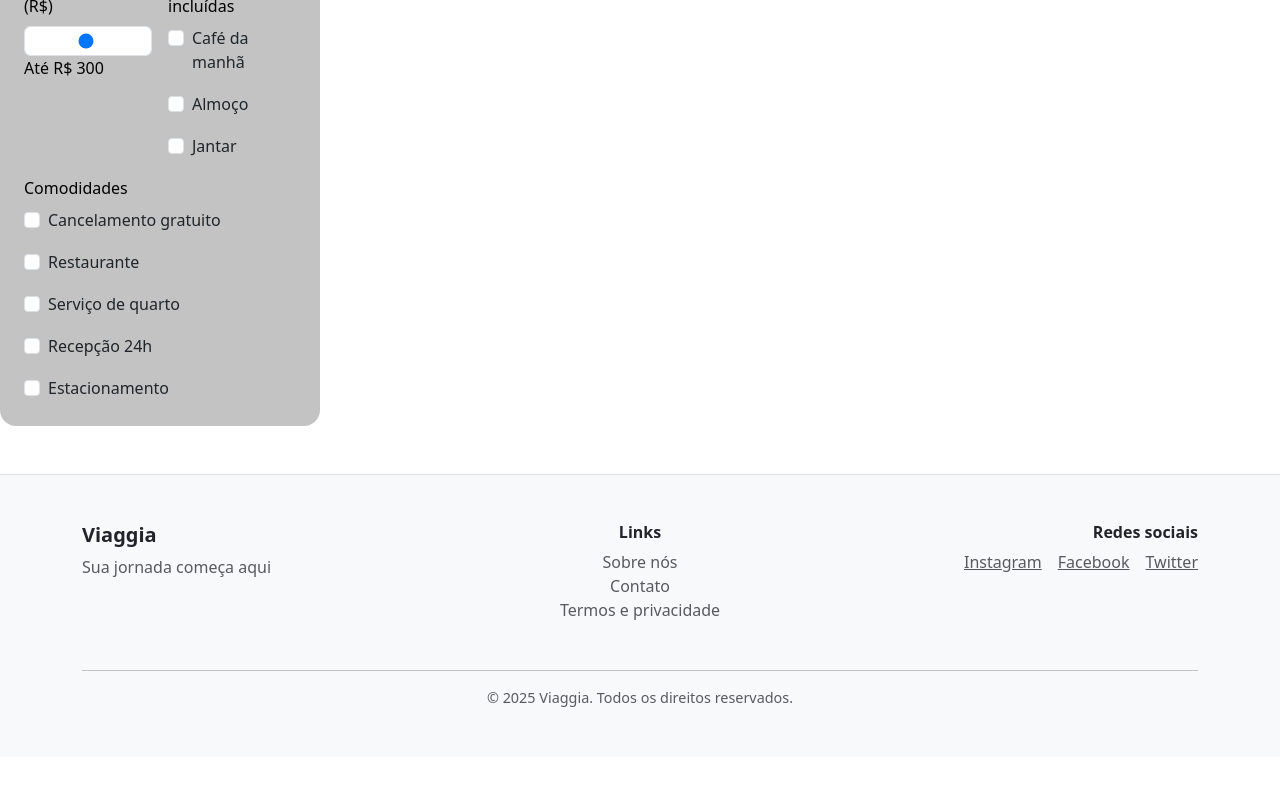
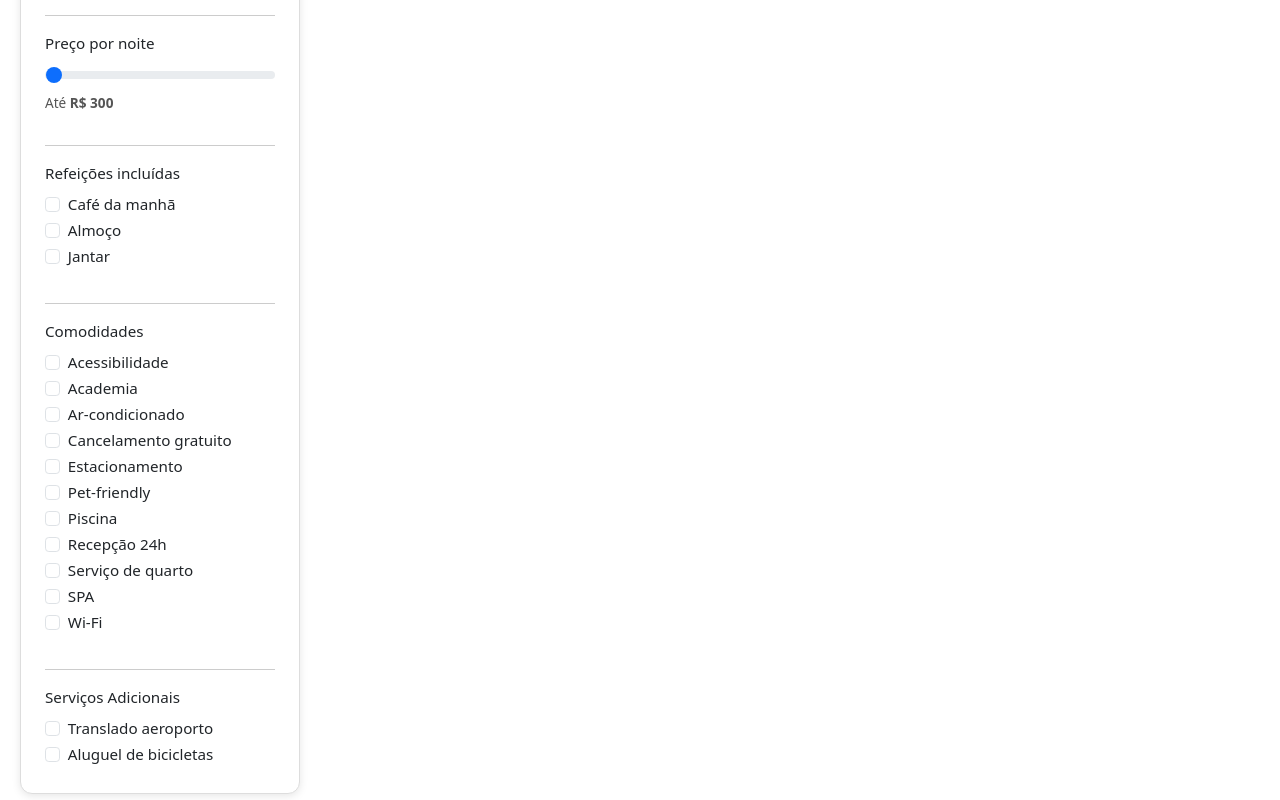
Before and after one commit to Viaggia/viaggia-front, a React (Vite) app: page /search in a window 1280 px wide. Shown: the part 740-1540 px from the top of the page. Before the commit the page ends 1497 px from the top, so only its background shows below. Built offline with nearby package versions, Linux system fonts and the light colour scheme.

Commit message:
fix(Components) Correction of the accommodation filter structure

```diff
--- a/eslint.config.js
+++ b/eslint.config.js
@@ -35,7 +35,7 @@ export default tseslint.config([
     },
     rules: {
       ...tseslint.configs.recommended.rules,
-      '@typescript-eslint/no-unused-vars': ['error', { argsIgnorePattern: '^_' }],
+      '@typescript-eslint/no-unused-vars': 'off',
     },
   },
 ])
--- /dev/null
+++ b/src/components/EmptyState/EmptyState.tsx
@@ -0,0 +1,21 @@
+import { Box, Typography, Paper } from '@mui/material';
+
+export function EmptyState({ message }: { message: string }) {
+  return (
+    <Box
+      display="flex"
+      justifyContent="center"
+      alignItems="center"
+      height="60vh"
+    >
+      <Paper elevation={3} sx={{ padding: 4, textAlign: 'center' }}>
+        <Typography variant="h5" gutterBottom>
+          {message}
+        </Typography>
+        <Typography variant="body1" color="text.secondary">
+          Por favor, tente novamente mais tarde ou entre em contato com o suporte.
+        </Typography>
+      </Paper>
+    </Box>
+  );
+}
--- a/src/components/Filters/FiltersSection/FiltersSection.tsx
+++ b/src/components/Filters/FiltersSection/FiltersSection.tsx
@@ -1,7 +1,7 @@
 import React, { useState } from 'react'
-import { Form, Row, Col } from 'react-bootstrap'
+import { Form } from 'react-bootstrap'
 
-interface FiltrosProps {
+/*interface FiltrosProps {
   preco: number
   cafe: boolean
   almoco: boolean
@@ -11,7 +11,9 @@ interface FiltrosProps {
   quarto: boolean
   recepcao: boolean
   estacionamento: boolean
+  SPA: boolean
 }
+*/
 
 interface FiltersSectionProps {
   filtros: FiltrosProps
@@ -20,36 +22,51 @@ interface FiltersSectionProps {
 
 function FiltersSection({ filtros, setFiltros }: FiltersSectionProps) {
   return (
-    <div
-      className="container mb-5 p-4"
+    <aside
+      className="p-4"
       style={{
-        backgroundColor: 'rgba(50, 50, 50, 0.29)', // cinza escuro semi-transparente
-        borderRadius: '1rem',
-        color: '#000000', // texto preto
-        backdropFilter: 'blur(4px)', // efeito levemente embaçado
-        marginTop: '27px' // 🎯 ajuste solicitado
+        backgroundColor: '#fff',
+        border: '1px solid #ddd',
+        borderRadius: '12px',
+        maxWidth: '280px',
+        fontSize: '0.95rem',
+        boxShadow: '0 2px 8px rgba(0,0,0,0.1)',
+        position: 'sticky',
+        top: '100px',
+        height: 'fit-content',
       }}
     >
-      <h4 className="mb-4">Filtrar hospedagens</h4>
+      <div
+        style={{
+          fontSize: '1.5rem',         // aumenta o tamanho da fonte (~24px)
+          fontWeight: '700',          // peso forte
+          marginBottom: '24px',       // espaço inferior
+          color: '#333',              // cor mais escura para destacar
+        }}
+      >
+        Filtrar hospedagens
+      </div>
 
-      <Row className="g-3">
-        <Col md={6}>
-          <Form.Label style={{ color: '#000' }}>Valor por noite (R$)</Form.Label>
-          <Form.Control
-            type="range"
+      {/* Preço */}
+      <div style={{ marginTop: '32px', paddingTop: '16px', borderTop: '1px solid #ccc' }}>
+        <Form.Label style={{ fontWeight: '500' }}>Preço por noite</Form.Label>
+        <Form.Range
           min={30}
-            max={600}
+          max={50000}
           value={filtros.preco}
           onChange={(e) =>
             setFiltros({ ...filtros, preco: Number(e.target.value) })
           }
         />
-          <span style={{ color: '#000' }}>{`Até R$ ${filtros.preco}`}</span>
-        </Col>
+        <div style={{ fontSize: '0.85rem', color: '#555' }}>
+          Até <strong>R$ {filtros.preco}</strong>
+        </div>
+      </div>
 
-        <Col md={6}>
-          <Form.Label style={{ color: '#000' }}>Refeições incluídas</Form.Label>
-          <div className="d-flex flex-wrap gap-3 text-dark">
+      {/* Refeições incluídas */}
+      <div style={{ marginTop: '32px', paddingTop: '16px', borderTop: '1px solid #ccc' }}>
+        <Form.Label style={{ fontWeight: '500' }}>Refeições incluídas</Form.Label>
+        <div className="d-flex flex-column">
           <Form.Check
             type="checkbox"
             label="Café da manhã"
@@ -75,11 +92,36 @@ function FiltersSection({ filtros, setFiltros }: FiltersSectionProps) {
             }
           />
         </div>
-        </Col>
+      </div>
 
-        <Col md={12}>
-          <Form.Label style={{ color: '#000' }}>Comodidades</Form.Label>
-          <div className="d-flex flex-wrap gap-3 text-dark">
+      {/* Comodidades */}
+      <div style={{ marginTop: '32px', paddingTop: '16px', borderTop: '1px solid #ccc' }}>
+        <Form.Label style={{ fontWeight: '500' }}>Comodidades</Form.Label>
+        <div className="d-flex flex-column">
+          <Form.Check
+            type="checkbox"
+            label="Acessibilidade"
+            checked={filtros.acessibilidade}
+            onChange={(e) =>
+              setFiltros({ ...filtros, acessibilidade: e.target.checked })
+            }
+          />
+          <Form.Check
+            type="checkbox"
+            label="Academia"
+            checked={filtros.academia}
+            onChange={(e) =>
+              setFiltros({ ...filtros, academia: e.target.checked })
+            }
+          />
+          <Form.Check
+            type="checkbox"
+            label="Ar-condicionado"
+            checked={filtros.arcondicionado}
+            onChange={(e) =>
+              setFiltros({ ...filtros, arcondicionado: e.target.checked })
+            }
+          />
           <Form.Check
             type="checkbox"
             label="Cancelamento gratuito"
@@ -90,10 +132,34 @@ function FiltersSection({ filtros, setFiltros }: FiltersSectionProps) {
           />
           <Form.Check
             type="checkbox"
-              label="Restaurante"
-              checked={filtros.restaurante}
+            label="Estacionamento"
+            checked={filtros.estacionamento}
             onChange={(e) =>
-                setFiltros({ ...filtros, restaurante: e.target.checked })
+              setFiltros({ ...filtros, estacionamento: e.target.checked })
+            }
+          />
+          <Form.Check
+            type="checkbox"
+            label="Pet-friendly"
+            checked={filtros.petfriendly}
+            onChange={(e) =>
+              setFiltros({ ...filtros, petfriendly: e.target.checked })
+            }
+          />
+          <Form.Check
+            type="checkbox"
+            label="Piscina"
+            checked={filtros.piscina}
+            onChange={(e) =>
+              setFiltros({ ...filtros, piscina: e.target.checked })
+            }
+          />
+          <Form.Check
+            type="checkbox"
+            label="Recepção 24h"
+            checked={filtros.recepcao}
+            onChange={(e) =>
+              setFiltros({ ...filtros, recepcao: e.target.checked })
             }
           />
           <Form.Check
@@ -106,24 +172,48 @@ function FiltersSection({ filtros, setFiltros }: FiltersSectionProps) {
           />
           <Form.Check
             type="checkbox"
-              label="Recepção 24h"
-              checked={filtros.recepcao}
+            label="SPA"
+            checked={filtros.SPA}
             onChange={(e) =>
-                setFiltros({ ...filtros, recepcao: e.target.checked })
+              setFiltros({ ...filtros, SPA: e.target.checked })
             }
           />
           <Form.Check
             type="checkbox"
-              label="Estacionamento"
-              checked={filtros.estacionamento}
+            label="Wi-Fi"
+            checked={filtros.wifi}
             onChange={(e) =>
-                setFiltros({ ...filtros, estacionamento: e.target.checked })
+              setFiltros({ ...filtros, wifi: e.target.checked })
             }
           />
         </div>
-        </Col>
-      </Row>
       </div>
+
+
+      {/* Serviços Adicionais */}
+      <div style={{ marginTop: '32px', paddingTop: '16px', borderTop: '1px solid #ccc' }}>
+        <Form.Label style={{ fontWeight: '500' }}>Serviços Adicionais</Form.Label>
+        <div className="d-flex flex-column">
+          <Form.Check
+            type="checkbox"
+            label="Translado aeroporto"
+            checked={filtros.translado}
+            onChange={(e) =>
+              setFiltros({ ...filtros, translado: e.target.checked })
+            }
+          />
+          <Form.Check
+            type="checkbox"
+            label="Aluguel de bicicletas"
+            checked={filtros.bicicleta}
+            onChange={(e) =>
+              setFiltros({ ...filtros, bicicleta: e.target.checked })
+            }
+          />
+        </div>
+      </div>
+
+    </aside>
   )
 }
 
@@ -134,13 +224,28 @@ function FiltrosWrapper() {
     almoco: false,
     jantar: false,
     cancelamento: false,
-    restaurante: false,
     quarto: false,
     recepcao: false,
     estacionamento: false,
+    SPA: false,
+    piscina: false,
+    academia: false,
+    wifi: false,
+    arcondicionado: false,
+    acessibilidade: false,
+    petfriendly: false,
+    translado: false,
+    bicicleta: false,
   })
 
-  return <FiltersSection filtros={filtros} setFiltros={setFiltros} />
+  return (
+    <div
+      className="d-flex justify-content-start"
+      style={{ paddingLeft: '20px', paddingTop: '20px', paddingBottom: '20px', alignItems: 'flex-start' }} // margem interna à esquerda e topo
+    >
+      <FiltersSection filtros={filtros} setFiltros={setFiltros} />
+    </div>
+  )
 }
 
 export default FiltrosWrapper
--- a/src/components/forms/TravelForm/TravelForm.tsx
+++ b/src/components/forms/TravelForm/TravelForm.tsx
@@ -55,7 +55,7 @@ export default function TravelForm({ initialValues, onSearch }: TravelFormProps)
     <form className="row g-3 d-flex justify-content-center p-3 rounded" onSubmit={handleSubmit}>
       <div className="col-md-2">
         <label className="form-label text-white">Destino</label>
-        <input type="text" className="form-control" placeholder="Digite o destino" value={city} onChange={e => setCity(e.target.value)} />
+        <input type="text" className="form-control" placeholder="Digite a Cidade" value={city} onChange={e => setCity(e.target.value)} />
       </div>
       <div className="col-md-2 d-flex flex-column">
         <label className="form-label text-white">Check-in</label>
@@ -71,14 +71,14 @@ export default function TravelForm({ initialValues, onSearch }: TravelFormProps)
                 '& .MuiInputBase-root': {
                   minHeight: '38px',
                   height: '38px',
-                  fontSize: '1rem',
+                  //fontSize: '0.75rem !important',
                   padding: 0,
                 },
-                '& input': {
+                '& .MuiInputBase-input': {
                   minHeight: '36px',
                   height: '36px',
                   padding: '6px 12px',
-                  fontSize: '1rem',
+                  fontSize: '0.75rem !important',
                 }
               },
               InputLabelProps: { style: { color: "#fff" } },
@@ -101,14 +101,14 @@ export default function TravelForm({ initialValues, onSearch }: TravelFormProps)
                 '& .MuiInputBase-root': {
                   minHeight: '38px',
                   height: '38px',
-                  fontSize: '1rem',
+                  fontSize: '0.75rem !important',
                   padding: 0,
                 },
                 '& input': {
                   minHeight: '36px',
                   height: '36px',
                   padding: '6px 12px',
-                  fontSize: '1rem',
+                  fontSize: '0.75rem !important',
                 }
               },
               InputLabelProps: { style: { color: "#fff" } },
--- a/src/pages/Home/Home.tsx
+++ b/src/pages/Home/Home.tsx
@@ -8,6 +8,7 @@ import { getPackages } from "../../services/packageService";
 import { HotelDTO } from "../../types/Hotel";
 import { getHotels } from "../../services/hotelService";
 import HotelCard from "../../components/cards/HotelCard/HotelCard";
+import { EmptyState } from "../../components/EmptyState/EmptyState";
 
 function Home() {
 
@@ -122,9 +123,20 @@ function Home() {
 
       </section>
       <div>
+        {carouselPackages.length > 0 ? (
           <CardCarousel items={carouselPackages} CardComponent={PackageCard} text={"Pacotes Exclusivos"} />
+        ) : (
+          <EmptyState message="Nenhum pacote disponível no momento." />
+        )}
+
+        {carouselHotels.length > 0 ? (
           <CardCarousel items={carouselHotels} CardComponent={HotelCard} text={"Hospedagens Recomendadas"} />
+        ) : (
+          <EmptyState message="Nenhum hotel disponível no momento." />
+        )}
       </div>
+
+
     </div>
 
   );
```
Also changed, not shown: src/types/Filters.ts (+9 -1 lines). Lines whose indentation alone changed are shown as unchanged.
